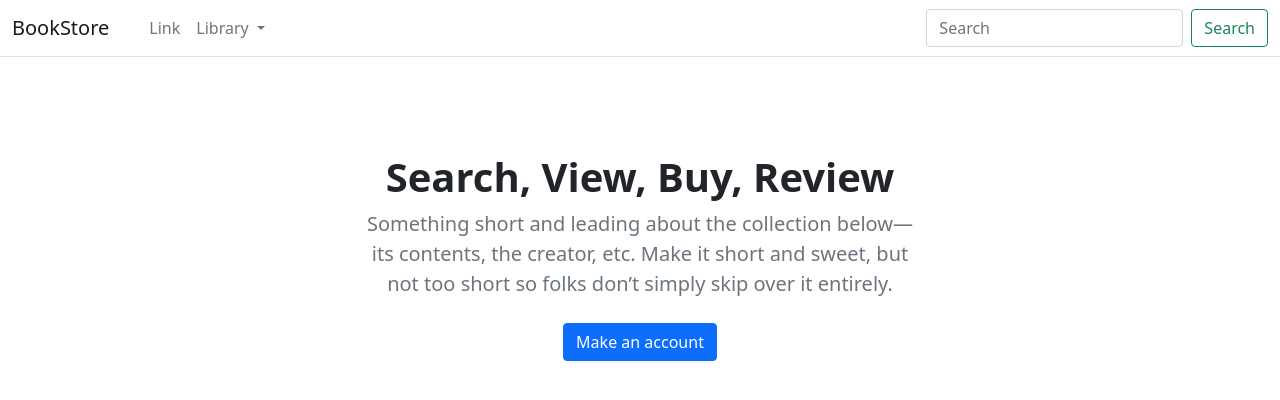
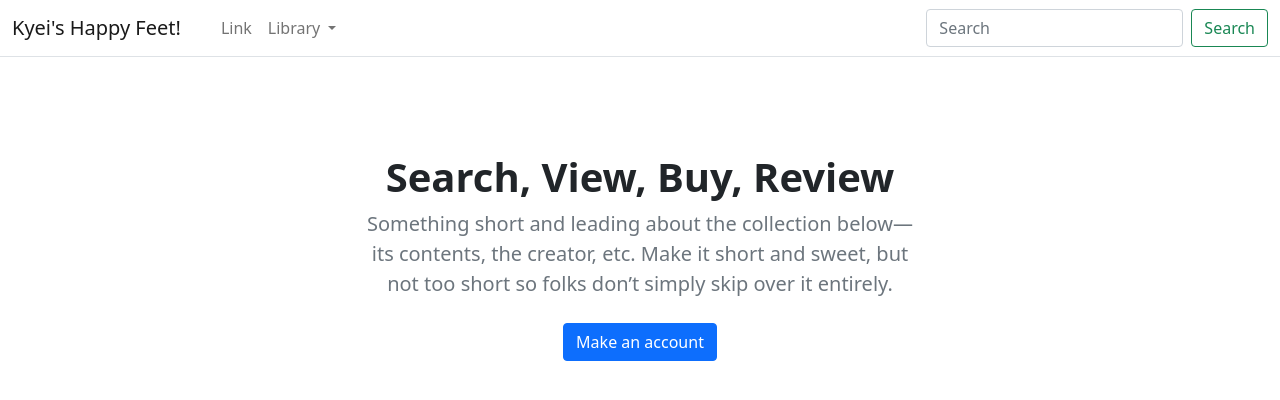
Before and after one commit to ORayy/KHF-Online-Store, a Django app: page / in a window 1280 px wide. Shown: the top 400 px of the page. Run offline with Django 3.2, Linux system fonts and the light colour scheme; data that the repository does not hold is empty.

Commit message:
edited navbar-brand name

```diff
--- a/khfApp/templates/khfapp/base.html
+++ b/khfApp/templates/khfapp/base.html
@@ -19,7 +19,7 @@
     <header>
         <nav class="navbar navbar-expand-md navbar-light bg-white border-bottom">
             <div class="container-fluid">
-                <a class="navbar-brand" href="#">BookStore</a>
+                <a class="navbar-brand" href="#">Kyei's Happy Feet!</a>
                 <button class="navbar-toggler" type="button" data-bs-toggle="collapse" data-bs-target="#navbarCollapse"
                 aria-controls="navbarCollapse" aria-expanded="false" aria-label="Toggle navigation">
                 <span class="navbar-toggler-icon"></span>
```
